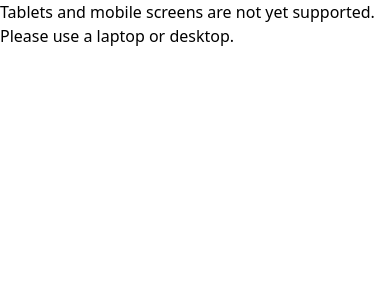
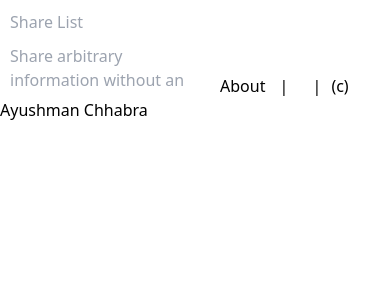
Before and after one commit to ayushmanchhabra/zk.asyncawake.studio, a React (Vite) app: page / in a window 390 px wide. Shown: the top 300 px of the page. Built offline with nearby package versions, Linux system fonts and the light colour scheme; no server answers.

Commit message:
chore: add footer

```diff
--- a/src/App.tsx
+++ b/src/App.tsx
@@ -27,9 +27,21 @@ function App() {
 
   const [title, setTitle] = React.useState<string>('');
   const [content, setContent] = React.useState<string>('');
+  const [gitCommit, setGitCommit] = React.useState<string>('');
+  const [gitUrl, setGitUrl] = React.useState<string>('');
 
   const { hash } = useParams();
   const navigate = useNavigate();
+
+  React.useEffect(() => {
+    fetch('https://api.github.com/repos/ayushmanchhabra/sharelist.xyz/commits?per_page=1')
+      .then(res => res.json())
+      .then(json => {
+        setGitUrl(json[0].html_url)
+        setGitCommit(json[0].sha)
+      });
+    ;
+  }, []);
 
   React.useEffect(function () {
     if (hash !== undefined) {
@@ -52,34 +64,41 @@ function App() {
   const handleSaveAction = React.useCallback(function (event: React.KeyboardEvent<HTMLInputElement | HTMLTextAreaElement>) {
     if (event.ctrlKey && event.key === 's') {
       event.preventDefault();
-      const stateString = JSON.stringify({ title, content });
-      const compressed = compress(stateString);
-      const encoded = encode(compressed);
+      const encoded = save({ title, content })
       navigate('/' + encoded);
     }
   }, [navigate, title, content]);
 
-  return (window.innerHeight >= 500 && window.innerWidth >= 800 ? (
+  function save(data: AppSchema): string {
+    const stateString = JSON.stringify(data);
+    const compressed = compress(stateString);
+    const encoded = encode(compressed);
+    return encoded;
+  }
+
+  return (
     <>
       <input
         className='w-full'
         onChange={handleTitleChange}
         onKeyDown={handleSaveAction}
-        placeholder='Untitled'
+        placeholder='Share List'
         value={title}
       />
       <textarea
-        className='h-full w-full'
+        className='h-5/6 w-full'
         data-testid='textarea'
         onChange={handleContentChange}
         onKeyDown={handleSaveAction}
-        placeholder='Type something, press Ctrl+S, copy URL and share to someone.'
+        placeholder='Share arbitrary information without an intermediatary such as database. Type something, press Ctrl+S, copy URL and share to someone.'
         value={content}
       />
+      <span className='flex items-center justify-center'>
+        <a href="https://github.com/ayushmanchhabra/sharelist.xyz" rel="noopener noreferrer" target="_blank">About</a> |
+        <a href={gitUrl} rel="noopener noreferrer" target="_blank">{gitCommit.slice(0, 7)}</a> |
+        <a href="https://ayushmanchhabra.com" rel="noopener noreferrer" target="_blank">(c) Ayushman Chhabra</a>
+      </span>
     </>
-  ) : (
-    <>Tablets and mobile screens are not yet supported. Please use a laptop or desktop.</>
-  )
   )
 }
 
--- a/src/index.css
+++ b/src/index.css
@@ -3,13 +3,14 @@
 @tailwind utilities;
 
 body {
-    height: 99vh;
+    height: 100vh;
     width: 100vw;
 }
 
 input, textarea {
     padding-top: 10px;
     padding-left: 10px;
+    /* border-bottom: 1px solid lightgrey; */
     resize: none;
     outline: none;
 }
@@ -18,3 +19,12 @@ input, textarea {
     height: 100%;
     width: 100%;
 }
+
+a {
+    padding: 10px;
+}
+
+a:hover {
+    color: grey;
+    text-decoration: underline;
+}
```
Also changed, not shown: 1 other file (tests, documents, lock files or other folders).
